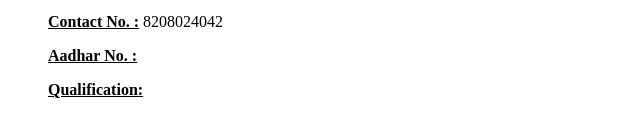
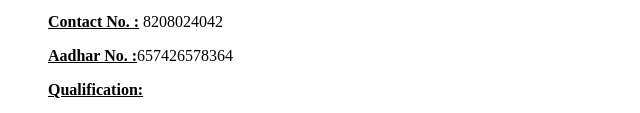
Before and after one commit to Kambleshalini/profile1, a plain HTML site: page index.html in a window 1280 px wide. Shown: the part 267-380 px from the top of the page, without its empty margins (0-640 px from the left). Drawn offline with Linux system fonts and the light colour scheme.

Commit message:
Update index.html

```diff
--- a/index.html
+++ b/index.html
@@ -12,7 +12,7 @@
 <ul><b><u> Email ID:</u></b> shalinikamble46@gmail.com</ul>
 <ul><b><u> Address:</u></b>  Co. no. 2 Kaleborate nagar Hadpsar Pune- 4110028</ul>
 <ul><b><u> Contact No. :</u></b> 8208024042</ul>
-<ul><b><u> Aadhar No. :</u></b> </ul>
+<ul><b><u> Aadhar No. :</u></b>657426578364 </ul>
 <ul><b><u> Qualification:</u></b></ul>
 <table>
 <tr>
```
